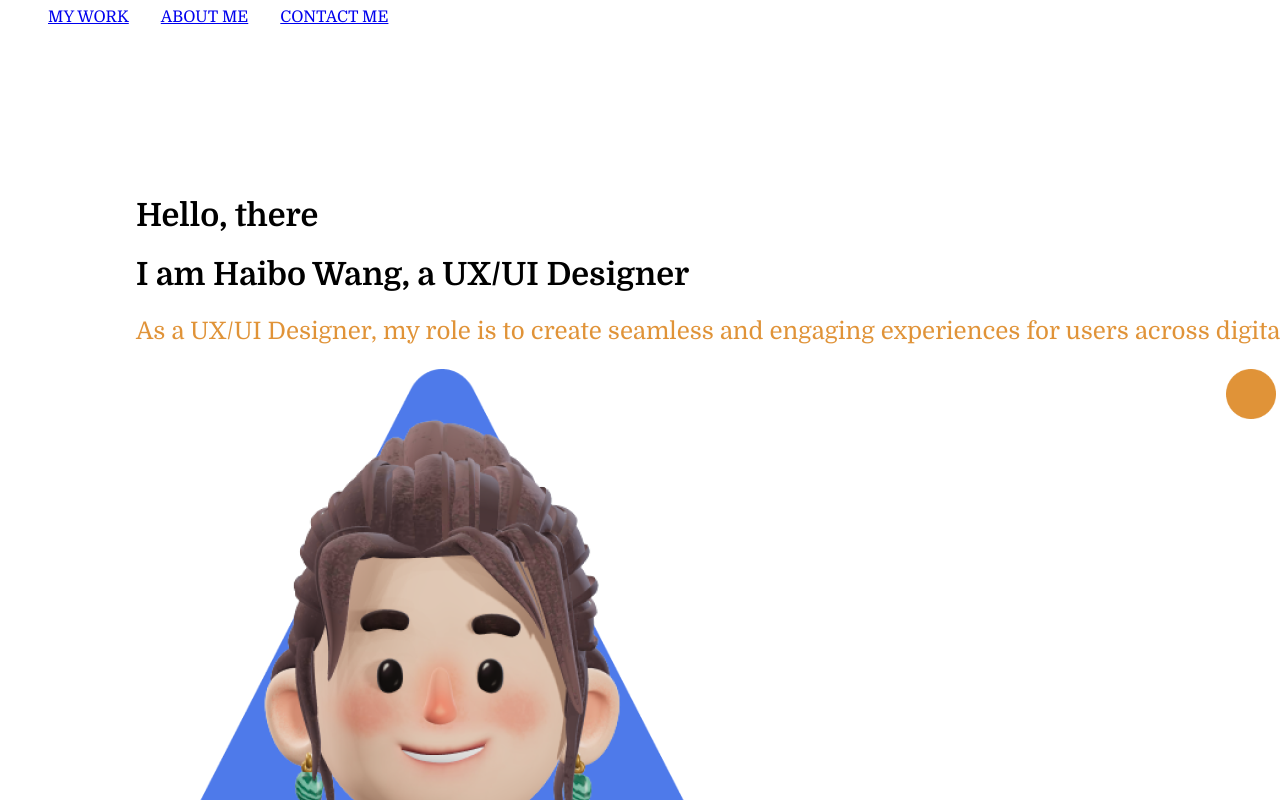
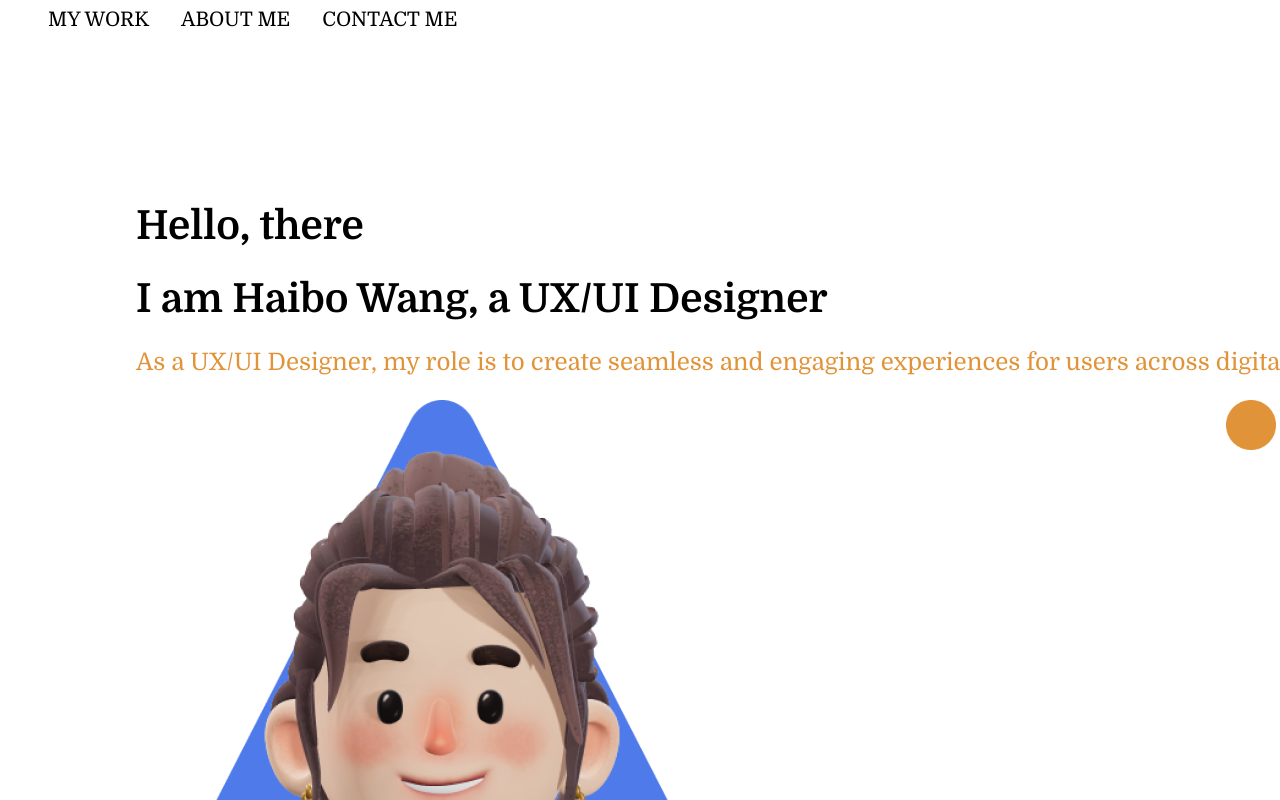
Before and after one commit to Haibo930317/UX_UI_HW_17, a plain HTML site: page index.html in a window 1280 px wide. Shown: the top 800 px of the page. Drawn offline with Linux system fonts and the light colour scheme.

Commit message:
Update.2

```diff
--- a/css/Style.css
+++ b/css/Style.css
@@ -105,3 +105,15 @@ body {
   width:50px;
   height:50px;
 }
+
+.nav-link{
+  text-decoration: none;
+  color:#000000;
+  font-size: 20px;
+ }
+
+ .hearo-heading{
+  font-size: 40px;
+  font-weight: 600px;
+
+ }
--- a/index.html
+++ b/index.html
@@ -16,13 +16,13 @@
        <nav>
         <ul>
             <li class="inline-block">
-                <a href="#">MY WORK</a>
+                <a class="nav-link" href="#">MY WORK</a>
             </li>
             <li class="inline-block">
-                <a href="#">ABOUT ME</a>
+                <a class="nav-link"href="#">ABOUT ME</a>
             </li>
             <li class="inline-block">
-                <a href="#">CONTACT ME</a>
+                <a class="nav-link"href="#">CONTACT ME</a>
             </li>
         </ul>
        </nav>
@@ -35,8 +35,8 @@
                 <img class="trangle" src="image/Polygon 1.png">
             </div>
             <div class="hero-text">
-                <h1>Hello, there</h1>
-                <h1>I am Haibo Wang, a UX/UI Designer</h1>
+                <h1 class="hearo-heading">Hello, there</h1>
+                <h1 class="hearo-heading"> I am Haibo Wang, a UX/UI Designer</h1>
                 <p>
                     As a UX/UI Designer, my role is to create seamless
                     and engaging experiences for users across
```
Also changed, not shown: image/Circle group.png (added), image/Trangle Group.png (added), 1 other file.
